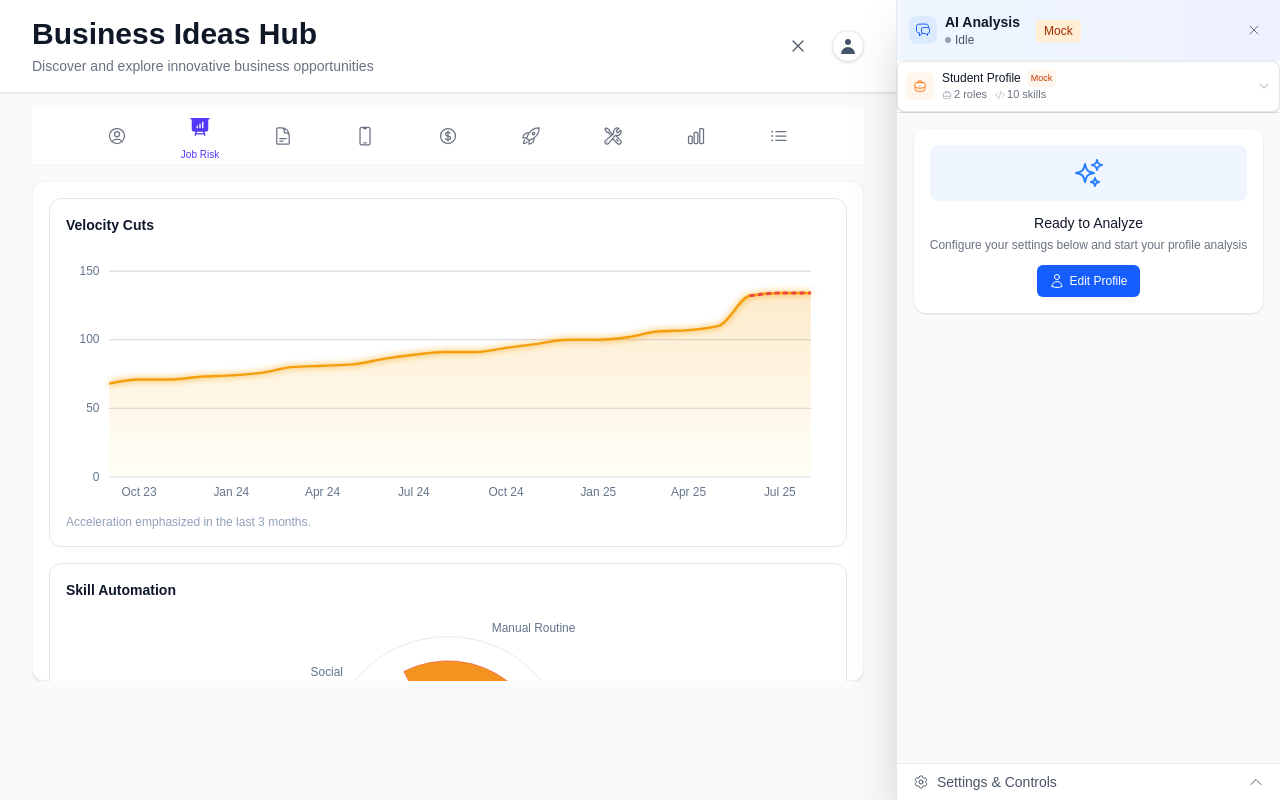
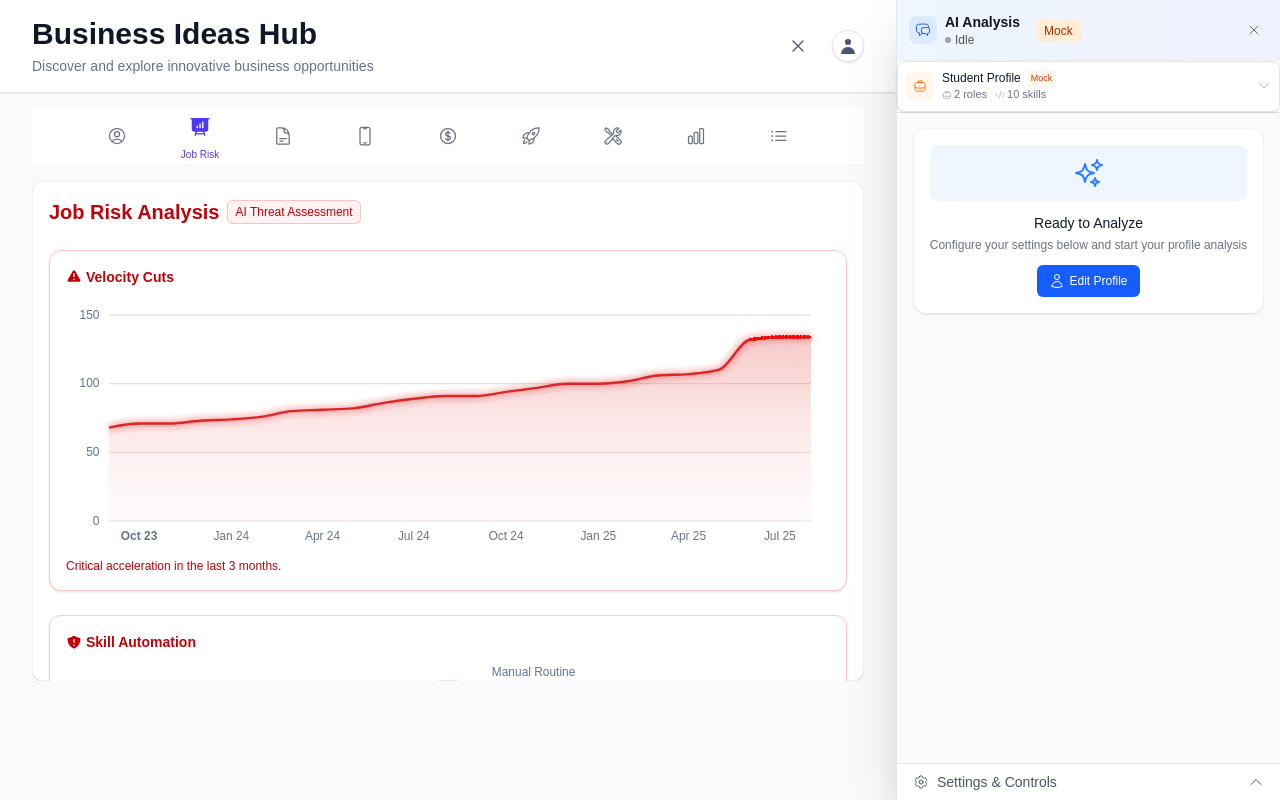
Before and after one commit to Privasim/backup, a Next.js app: page /businessidea in a window 1280 px wide. Both pictures are taken after a click on the button "Job Risk". Built offline with nearby package versions, Linux system fonts and the light colour scheme.

Commit message:
enhanced data visualization

```diff
--- a/src/app/businessidea/tabs/job-risk/JobRiskAnalysisTab.tsx
+++ b/src/app/businessidea/tabs/job-risk/JobRiskAnalysisTab.tsx
@@ -12,12 +12,24 @@ export default function JobRiskAnalysisTab() {
 
   return (
     <div className="w-full h-full">
+      <div className="space-y-6 pb-12">
+        <div className="flex items-center gap-2">
+          <h2 className="text-xl font-semibold text-red-700">Job Risk Analysis</h2>
+          <span className="inline-flex items-center rounded-md bg-red-50 px-2 py-1 text-xs font-medium text-red-700 ring-1 ring-inset ring-red-600/20">
+            AI Threat Assessment
+          </span>
+        </div>
       <div className="grid grid-cols-1 gap-4">
         {/* Stacked visualizations */}
-        <div className="space-y-4">
-          {/* Velocity Cuts */}
-          <div className="rounded-xl border border-slate-200 bg-white p-4">
-            <h3 className="text-sm font-semibold text-slate-900 mb-2">Velocity Cuts</h3>
+        <div className="space-y-6">
+          {/* Velocity Cuts Chart */}
+          <div className="rounded-xl border border-red-200 bg-white p-4 shadow-sm hover:shadow-md hover:shadow-red-100 transition-shadow">
+            <h3 className="text-sm font-semibold text-red-700 flex items-center gap-1">
+              <svg xmlns="http://www.w3.org/2000/svg" viewBox="0 0 20 20" fill="currentColor" className="w-4 h-4">
+                <path fillRule="evenodd" d="M8.485 2.495c.673-1.167 2.357-1.167 3.03 0l6.28 10.875c.673 1.167-.17 2.625-1.516 2.625H3.72c-1.347 0-2.189-1.458-1.515-2.625L8.485 2.495zM10 5a.75.75 0 01.75.75v3.5a.75.75 0 01-1.5 0v-3.5A.75.75 0 0110 5zm0 9a1 1 0 100-2 1 1 0 000 2z" clipRule="evenodd" />
+              </svg>
+              Velocity Cuts
+            </h3>
             {loading ? (
               <div className="h-[220px] rounded-lg bg-slate-100" />
             ) : (
@@ -25,9 +37,14 @@ export default function JobRiskAnalysisTab() {
             )}
           </div>
 
-          {/* Skill Automation */}
-          <div className="rounded-xl border border-slate-200 bg-white p-4">
-            <h3 className="text-sm font-semibold text-slate-900 mb-2">Skill Automation</h3>
+          {/* Skill Automation Chart */}
+          <div className="rounded-xl border border-red-200 bg-white p-4 shadow-sm hover:shadow-md hover:shadow-red-100 transition-shadow">
+            <h3 className="text-sm font-semibold text-red-700 flex items-center gap-1">
+              <svg xmlns="http://www.w3.org/2000/svg" viewBox="0 0 20 20" fill="currentColor" className="w-4 h-4">
+                <path fillRule="evenodd" d="M10.339 2.237a.532.532 0 00-.678 0 11.947 11.947 0 01-7.078 2.75.5.5 0 00-.479.425A12.11 12.11 0 002 7c0 5.163 3.26 9.564 7.834 11.257a.48.48 0 00.332 0C14.74 16.564 18 12.163 18 7.001c0-.54-.035-1.07-.104-1.59a.5.5 0 00-.48-.425 11.947 11.947 0 01-7.077-2.75zM10 6a.75.75 0 01.75.75v3.5a.75.75 0 01-1.5 0v-3.5A.75.75 0 0110 6zm0 9a1 1 0 100-2 1 1 0 000 2z" clipRule="evenodd" />
+              </svg>
+              Skill Automation
+            </h3>
             {loading ? (
               <div className="h-[260px] rounded-lg bg-slate-100" />
             ) : (
@@ -36,8 +53,13 @@ export default function JobRiskAnalysisTab() {
           </div>
 
           {/* Forecast Fan */}
-          <div className="rounded-xl border border-slate-200 bg-white p-4">
-            <h3 className="text-sm font-semibold text-slate-900 mb-2">Forecast</h3>
+          <div className="rounded-xl border border-red-200 bg-white p-4 shadow-sm hover:shadow-md hover:shadow-red-100 transition-shadow">
+            <h3 className="text-sm font-semibold text-red-700 flex items-center gap-1">
+              <svg xmlns="http://www.w3.org/2000/svg" viewBox="0 0 20 20" fill="currentColor" className="w-4 h-4">
+                <path d="M15.98 1.804a1 1 0 00-1.96 0l-.24 1.192a1 1 0 01-.784.785l-1.192.238a1 1 0 000 1.962l1.192.238a1 1 0 01.785.785l.238 1.192a1 1 0 001.962 0l.238-1.192a1 1 0 01.785-.785l1.192-.238a1 1 0 000-1.962l-1.192-.238a1 1 0 01-.785-.785l-.238-1.192zM6.949 5.684a1 1 0 00-1.898 0l-.683 2.051a1 1 0 01-.633.633l-2.051.683a1 1 0 000 1.898l2.051.684a1 1 0 01.633.632l.683 2.051a1 1 0 001.898 0l.683-2.051a1 1 0 01.633-.633l2.051-.683a1 1 0 000-1.898l-2.051-.683a1 1 0 01-.633-.633L6.95 5.684z" />
+              </svg>
+              Forecast Fan
+            </h3>
             {loading ? (
               <div className="h-[240px] rounded-lg bg-slate-100" />
             ) : (
@@ -52,5 +74,6 @@ export default function JobRiskAnalysisTab() {
         </div>
       </div>
     </div>
+    </div>
   );
 }
--- a/src/app/businessidea/tabs/job-risk/components/D3SkillAutomation.tsx
+++ b/src/app/businessidea/tabs/job-risk/components/D3SkillAutomation.tsx
@@ -39,11 +39,30 @@ export default function D3SkillAutomation({
   const angle = useMemo(() => d3.scaleBand<string>().domain(data.map((d) => d.id)).range([0, Math.PI * 2]).padding(0.08), [data]);
   const radius = useMemo(() => d3.scaleLinear().domain([0, 1]).range([r * 0.2, r]), [r]);
   const color = useMemo(
-    () => d3.scaleLinear<string>().domain([0, 0.7, 1]).range(['#fde68a', '#f59e0b', '#ef4444']).clamp(true),
+    () => d3.scaleLinear<string>().domain([0, 0.5, 0.7, 1]).range(['#fef3c7', '#f97316', '#ea580c', '#b91c1c']).clamp(true),
     []
   );
 
   const reducedMotion = typeof window !== 'undefined' && window.matchMedia && window.matchMedia('(prefers-reduced-motion: reduce)').matches;
+
+  // Pulse animation keyframes for high-impact skills
+  React.useEffect(() => {
+    if (typeof document !== 'undefined' && !reducedMotion) {
+      const style = document.createElement('style');
+      style.innerHTML = `
+        @keyframes pulse-danger {
+          0% { opacity: 0.95; }
+          50% { opacity: 1; filter: drop-shadow(0 0 3px #dc2626); }
+          100% { opacity: 0.95; }
+        }
+        .danger-pulse {
+          animation: pulse-danger 2s infinite ease-in-out;
+        }
+      `;
+      document.head.appendChild(style);
+      return () => { document.head.removeChild(style); };
+    }
+  }, [reducedMotion]);
 
   return (
     <figure className={className} aria-label="Skill clusters impacted by AI automation">
@@ -60,7 +79,7 @@ export default function D3SkillAutomation({
         <g transform={`translate(${center.x},${center.y})`}>
           {/* radial grid rings */}
           {d3.range(3).map((i) => (
-            <circle key={i} r={r * (0.35 + (i * 0.65) / 2)} fill="none" stroke="var(--viz-grid, rgba(148,163,184,0.18))" strokeWidth={1} />
+            <circle key={i} r={r * (0.35 + (i * 0.65) / 2)} fill="none" stroke="rgba(127,29,29,0.12)" strokeWidth={1} />
           ))}
 
           {/* bars */}
@@ -75,9 +94,12 @@ export default function D3SkillAutomation({
                 d={arc({} as any) || undefined}
                 fill={color(d.v)}
                 opacity={isHL ? 1 : 0.95}
-                stroke={d.v >= 0.7 ? 'rgba(239,68,68,0.6)' : 'transparent'}
-                strokeWidth={d.v >= 0.7 ? 0.75 : 0}
-                style={!reducedMotion && isHL ? { filter: 'url(#soft-glow-2)' } : undefined}
+                stroke={d.v >= 0.7 ? 'rgba(185,28,28,0.8)' : 'transparent'}
+                strokeWidth={d.v >= 0.7 ? 1 : 0}
+                style={{
+                  filter: d.v >= 0.7 ? 'url(#soft-glow-2)' : undefined,
+                }}
+                className={!reducedMotion && d.v >= 0.7 ? 'danger-pulse' : undefined}
               />
             );
           })}
@@ -89,7 +111,7 @@ export default function D3SkillAutomation({
             const ly = Math.sin(a) * (r + 10);
             const anchor = Math.cos(a) > 0 ? 'start' : 'end';
             return (
-              <text key={`lbl-${d.id}`} x={lx} y={ly} textAnchor={anchor} fontSize={10} fill="#64748b">
+              <text key={`lbl-${d.id}`} x={lx} y={ly} textAnchor={anchor} fontSize={10} fill={d.v >= 0.7 ? "#b91c1c" : "#64748b"} fontWeight={d.v >= 0.7 ? "medium" : "normal"}>
                 {d.id}
               </text>
             );
@@ -97,12 +119,13 @@ export default function D3SkillAutomation({
         </g>
       </svg>
       {showLegend && (
-        <div className="mt-2 flex gap-3 text-xs text-slate-400">
+        <div className="mt-2 flex gap-3 text-xs text-red-700">
           <div className="flex items-center gap-1"><span className="inline-block w-3 h-3 rounded-sm" style={{ background: '#fef3c7' }}></span>Low</div>
-          <div className="flex items-center gap-1"><span className="inline-block w-3 h-3 rounded-sm" style={{ background: '#f59e0b' }}></span>High</div>
+          <div className="flex items-center gap-1"><span className="inline-block w-3 h-3 rounded-sm" style={{ background: '#f97316' }}></span>Medium</div>
+          <div className="flex items-center gap-1"><span className="inline-block w-3 h-3 rounded-sm" style={{ background: '#b91c1c' }}></span>Critical</div>
         </div>
       )}
-      {showCaption && <figcaption className="mt-2 text-xs text-slate-400">Higher bars indicate higher automation exposure.</figcaption>}
+      {showCaption && <figcaption className="mt-2 text-xs text-red-700 font-medium">Higher bars indicate critical automation exposure risk.</figcaption>}
     </figure>
   );
 }
--- a/src/app/businessidea/tabs/job-risk/components/D3VelocityCutsChart.tsx
+++ b/src/app/businessidea/tabs/job-risk/components/D3VelocityCutsChart.tsx
@@ -65,21 +65,26 @@ export default function D3VelocityCutsChart({
       <svg viewBox={`0 0 ${width} ${height}`} width="100%" height="auto" role="img">
         <defs>
           <linearGradient id="vel-fill" x1="0" x2="0" y1="0" y2="1">
-            <stop offset="0%" stopColor="#f59e0b" stopOpacity="0.22" />
-            <stop offset="100%" stopColor="#fde68a" stopOpacity="0.08" />
+            <stop offset="0%" stopColor="#dc2626" stopOpacity="0.25" />
+            <stop offset="100%" stopColor="#fecaca" stopOpacity="0.08" />
           </linearGradient>
           <filter id="soft-glow" x="-50%" y="-50%" width="200%" height="200%">
-            <feGaussianBlur stdDeviation="2.5" result="blur" />
+            <feGaussianBlur stdDeviation="3" result="blur" />
             <feMerge>
               <feMergeNode in="blur" />
               <feMergeNode in="SourceGraphic" />
             </feMerge>
           </filter>
+          <filter id="danger-glow" x="-50%" y="-50%" width="200%" height="200%">
+            <feGaussianBlur stdDeviation="2" result="blur" />
+            <feComposite in="SourceGraphic" in2="blur" operator="over" />
+            <feColorMatrix type="matrix" values="1 0 0 0 0.8  0 0 0 0 0  0 0 0 0 0  0 0 0 18 -7" />
+          </filter>
         </defs>
         <g transform={`translate(${margin.left},${margin.top})`}>
           {/* gridlines */}
           {gridY.map((gy, i) => (
-            <line key={i} x1={0} x2={innerW} y1={y(gy)} y2={y(gy)} stroke="rgba(100,116,139,0.25)" strokeWidth={1} />
+            <line key={i} x1={0} x2={innerW} y1={y(gy)} y2={y(gy)} stroke="rgba(127,29,29,0.15)" strokeWidth={1} />
           ))}
 
           {/* area fill */}
@@ -89,9 +94,10 @@ export default function D3VelocityCutsChart({
           <path
             d={line(parsed) || undefined}
             fill="none"
-            stroke="#f59e0b"
+            stroke="#dc2626"
             strokeWidth={2}
-            style={reducedMotion ? undefined : { filter: 'url(#soft-glow)' }}
+            style={{ filter: 'url(#soft-glow)' }}
+            className="transition-all duration-300 hover:opacity-90 hover:filter"
           />
 
           {/* highlight last window */}
@@ -99,15 +105,16 @@ export default function D3VelocityCutsChart({
             <path
               d={line(parsed.slice(highlightStartIdx)) || undefined}
               fill="none"
-              stroke="#ef4444"
+              stroke="#b91c1c"
               strokeWidth={2.5}
-              strokeDasharray={reducedMotion ? undefined : '4 3'}
+              strokeDasharray="2 1"
+              style={{ filter: 'url(#danger-glow)' }}
             />
           )}
 
           {/* minimal axes ticks */}
           {x.ticks(4).map((t, i) => (
-            <text key={i} x={x(t)} y={innerH + 16} textAnchor="middle" fontSize={10} fill="#64748b">
+            <text key={i} x={x(t)} y={innerH + 16} textAnchor="middle" fontSize={10} fill="#64748b" fontWeight={i === 0 ? "bold" : "normal"}>
               {d3.timeFormat('%b %y')(t as Date)}
             </text>
           ))}
@@ -119,8 +126,8 @@ export default function D3VelocityCutsChart({
         </g>
       </svg>
       {showCaption && (
-        <figcaption className="mt-2 text-xs text-slate-400">
-          Acceleration emphasized in the last {highlightWindowMonths} months.
+        <figcaption className="mt-2 text-xs text-red-700 font-medium">
+          Critical acceleration in the last {highlightWindowMonths} months.
         </figcaption>
       )}
     </figure>
```
Also changed, not shown: src/app/businessidea/tabs/job-risk/components/D3ForecastFan.tsx (+28 -8 lines), src/app/businessidea/tabs/job-risk/components/InsightsPanel.tsx (+10 -10 lines).
